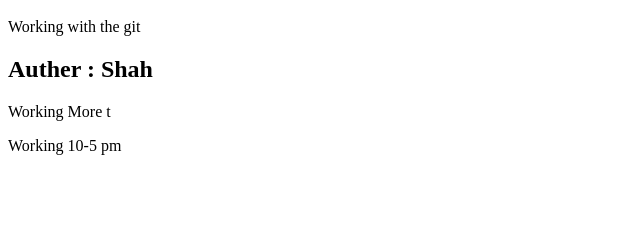
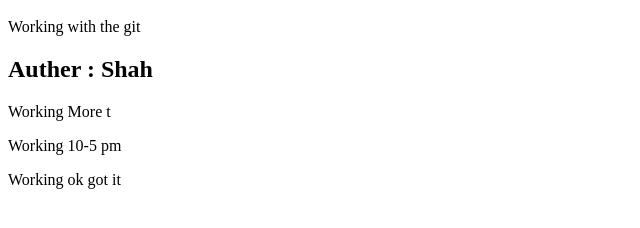
Before and after one commit to AnasMohammedShah/GitGithubMasterclass, a plain HTML site: page index.html in a window 1280 px wide. Shown: the part 48-276 px from the top of the page, without its empty margins (0-640 px from the left). Drawn offline with Linux system fonts and the light colour scheme.

Commit message:
Update index.html
added few more div to the existing

```diff
--- a/index.html
+++ b/index.html
@@ -9,3 +9,6 @@
 <div>
   <p>Working 10-5 pm </p>
 </div>
+<div>
+  <p>Working ok got it </p>
+</div>
```
